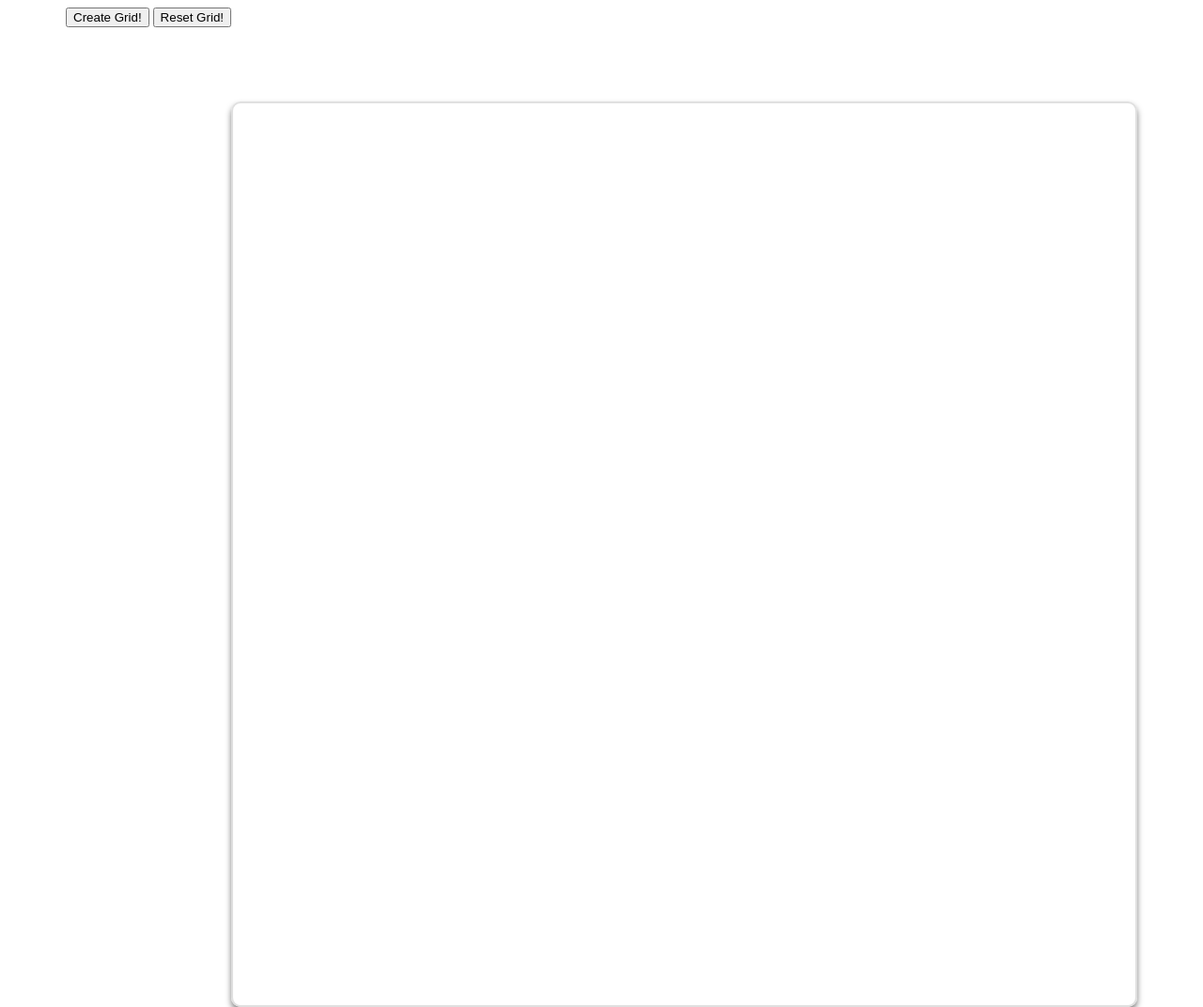
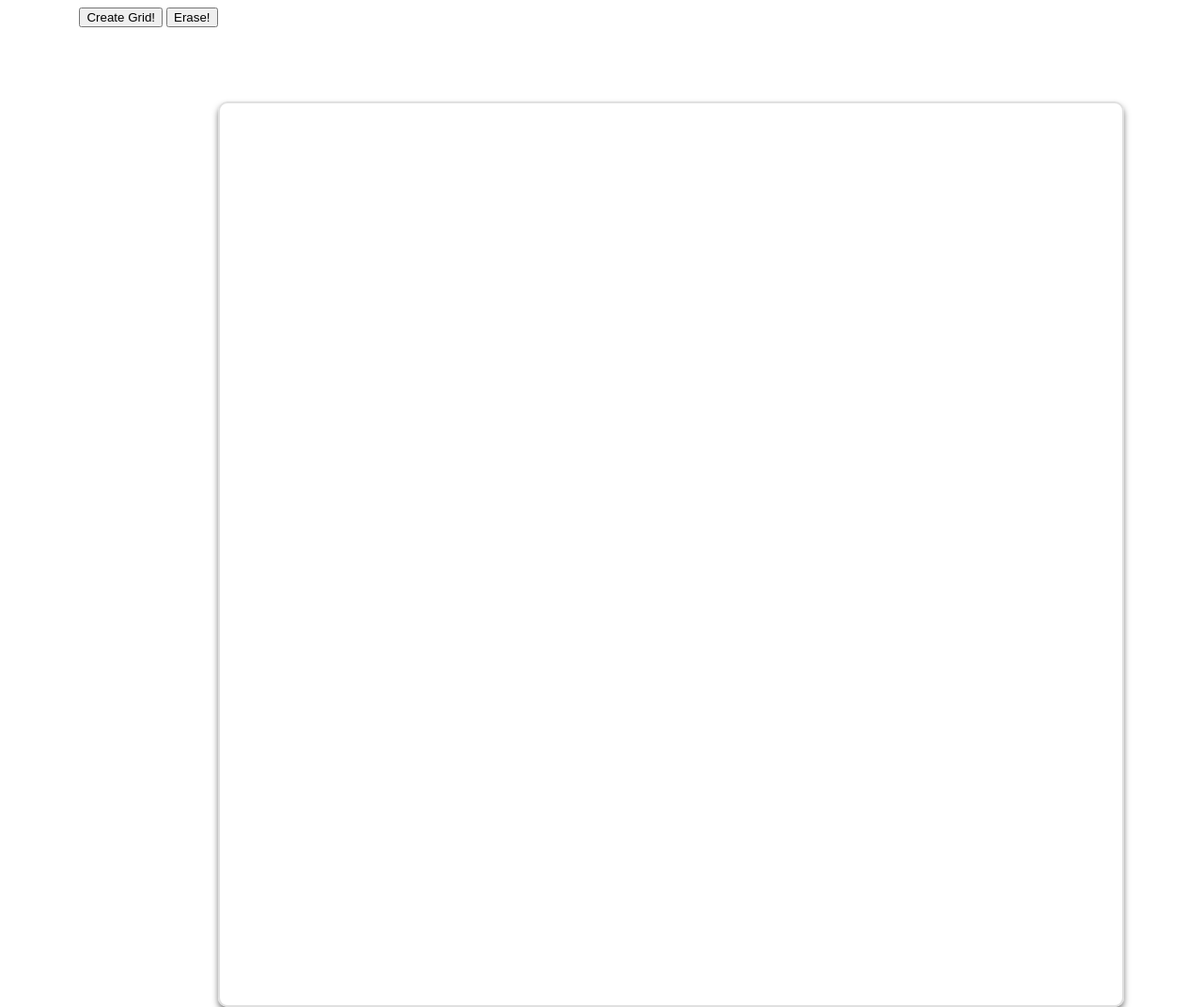
Before and after one commit to caroexe/Etch-a-Sketch, a plain HTML site: page index.html in a window 1280 px wide. Shown: the top 1072 px of the page at 94% size. Drawn offline with Linux system fonts and the light colour scheme.

Commit message:
change button name

```diff
--- a/index.html
+++ b/index.html
@@ -9,7 +9,7 @@
   <body>
     <div id="create-grid">
       <button id="create-grid-button">Create Grid!</button>
-      <button id="reset-grid-button">Reset Grid!</button>
+      <button id="reset-grid-button">Erase!</button>
     </div>
     <div id="container"></div>
   </body>
```
